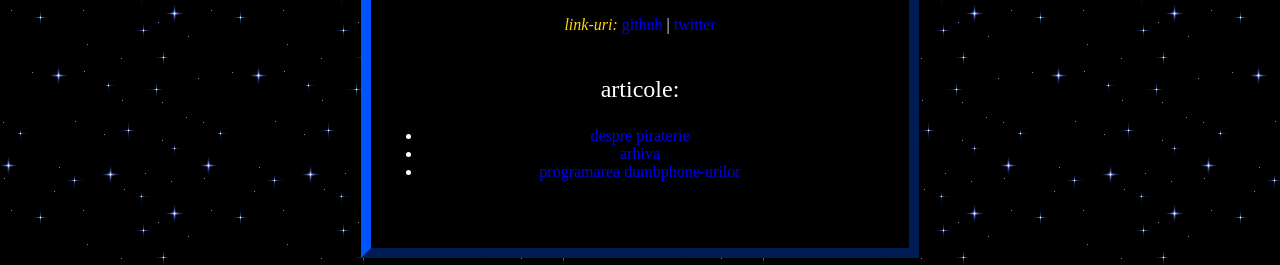
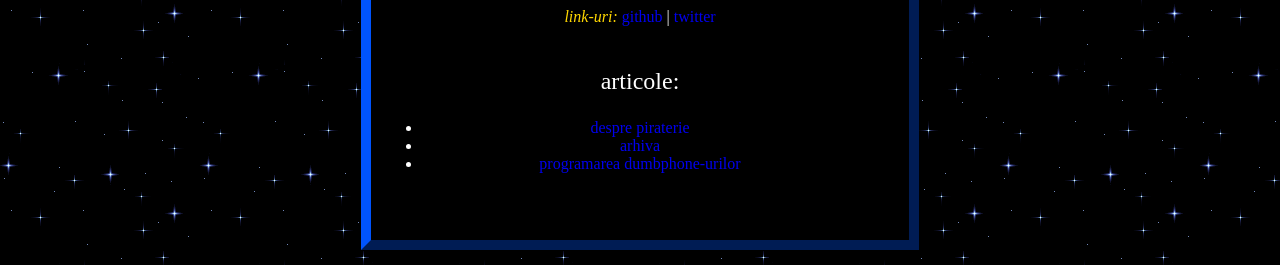
Before and after one commit to botoaca/botoaca.github.io, a plain HTML site: page index.html in a window 1280 px wide. Shown: the part 225-490 px from the top of the page. Drawn offline with Linux system fonts and the light colour scheme.

Commit message:
fix pentru firefox

```diff
--- a/index.html
+++ b/index.html
@@ -6,6 +6,11 @@
         <link rel="icon" type="image/x-icon" href="assets/favicon.ico">
 
         <style>
+            body {
+                margin: 0;
+                min-height: 100vw;
+            }
+
             table.wow {
                 border-width: 10px;
                 border-spacing: 50px;
```
Also changed, not shown: arhiva.html (+5 -0 lines), dumbphone_programming.html (+5 -0 lines), piraterie.html (+5 -0 lines).
